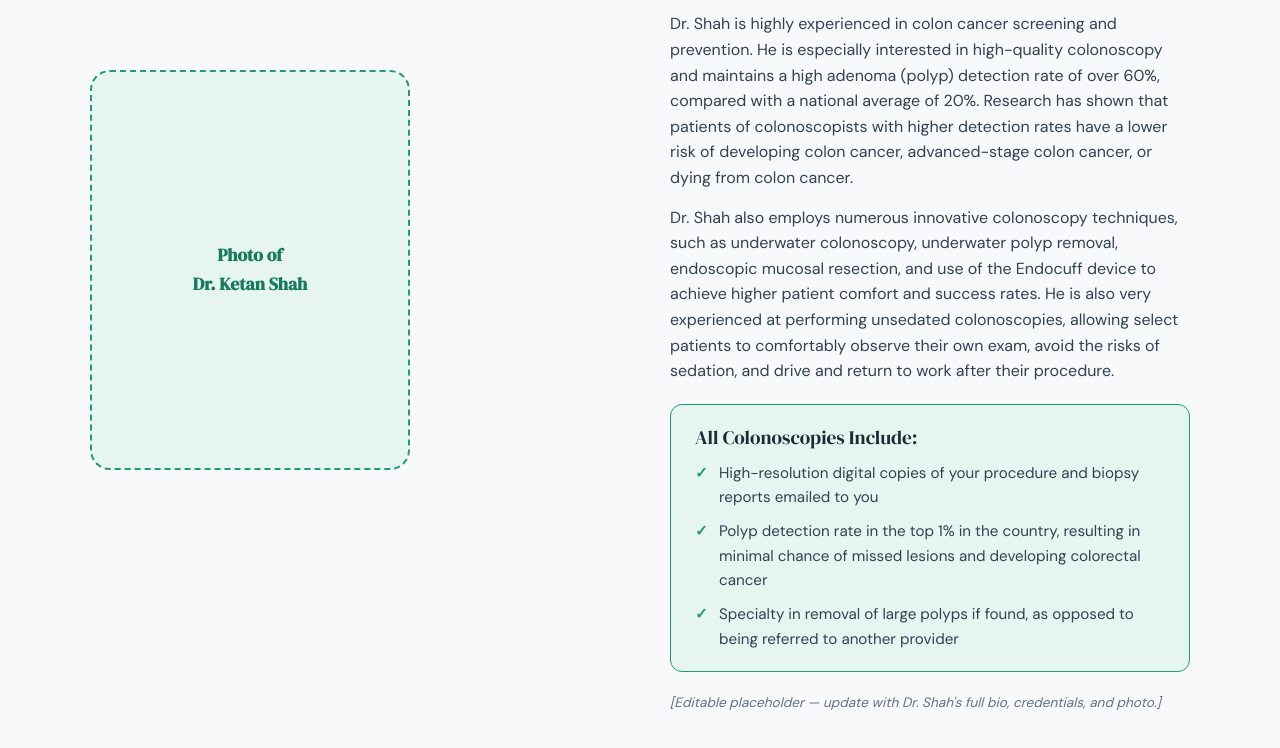
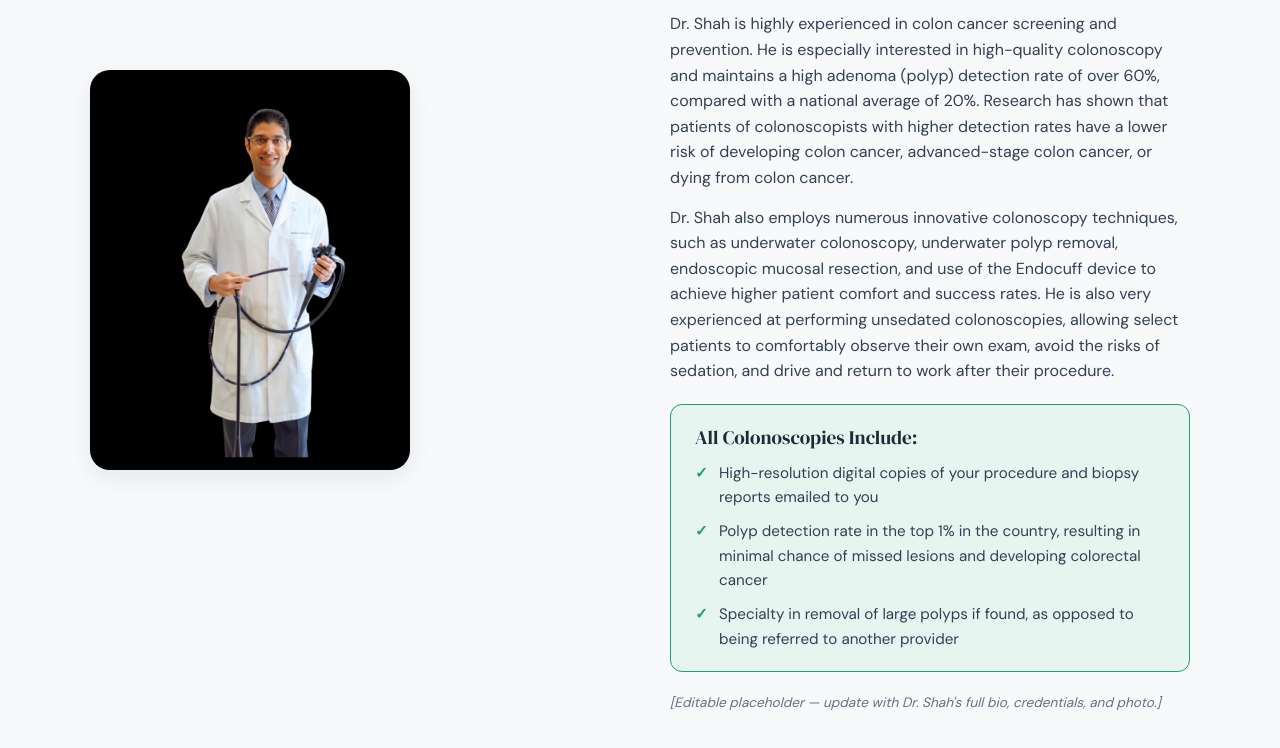
Before and after one commit to rachitaketan/dr-ketan-shah-website, a plain HTML site: page index.html in a window 1280 px wide. Shown: the part 1258-2006 px from the top of the page. Drawn offline with Linux system fonts and the light colour scheme.

Commit message:
Add files via upload

```diff
--- a/index.html
+++ b/index.html
@@ -91,10 +91,8 @@
   <!-- ============ ABOUT DR. SHAH ============ -->
   <section class="about" id="about">
     <div class="container about-inner">
-      <div class="about-image" aria-hidden="true">
-        <div class="about-placeholder">
-          <span>Photo of<br>Dr. Ketan Shah</span>
-        </div>
+      <div class="about-image">
+        <img src="ketan.png" alt="Dr. Ketan Shah, MD, holding a colonoscope" class="about-photo">
       </div>
       <div class="about-text">
         <h2>About Dr. Ketan Shah</h2>
--- a/style.css
+++ b/style.css
@@ -362,21 +362,15 @@ button:focus-visible {
   align-items: center;
 }
 
-.about-placeholder {
+.about-photo {
   width: 100%;
   max-width: 320px;
   aspect-ratio: 4 / 5;
+  object-fit: cover;
+  object-position: top center;
+  border-radius: var(--radius-lg);
   background-color: var(--color-primary-light);
-  border-radius: var(--radius-lg);
-  display: flex;
-  align-items: center;
-  justify-content: center;
-  text-align: center;
-  color: var(--color-primary-dark);
-  font-weight: 700;
-  font-family: var(--font-heading);
-  font-size: 1.1rem;
-  border: 2px dashed var(--color-primary);
+  box-shadow: var(--shadow-md);
 }
 
 .about-text h2 {
```
Also changed, not shown: ketan.png (added).
